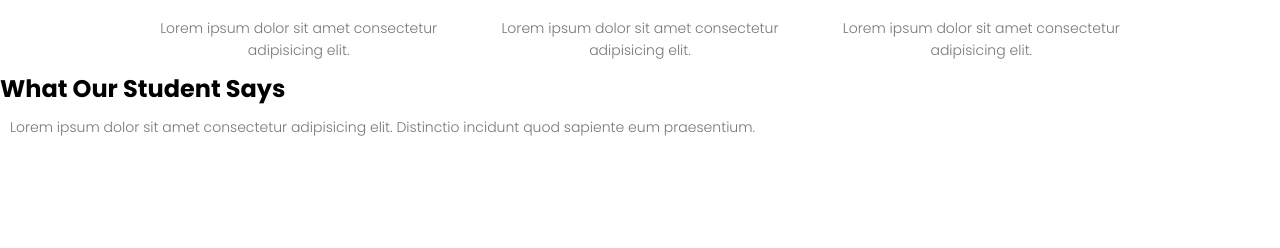
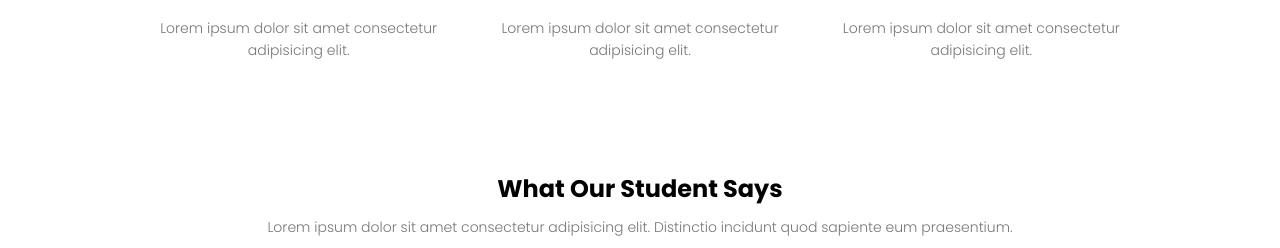
Before and after one commit to kacheeFaith/EDUFORD-OYOL, a plain HTML site: page index.html in a window 1280 px wide. Shown: the part 1796-2044 px from the top of the page. Before the commit the page ends 1944 px from the top, so only its background shows below. Drawn offline with Linux system fonts and the light colour scheme.

Commit message:
Update style.css

```diff
--- a/style.css
+++ b/style.css
@@ -209,3 +209,9 @@ h3{
     text-align: center;
     padding-top: 100px;
 }
+.Testimonials{
+    Width:80%;
+    margin:auto;
+    padding-top: 100px;
+    text-align: center;
+}
```
